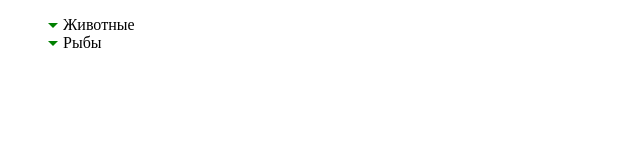
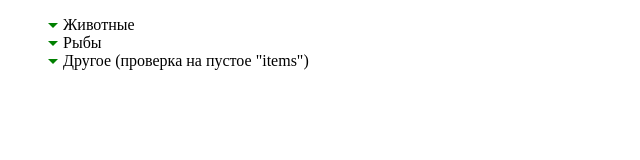
Before and after one commit to NepipenkoIgor/ts-courses-21.03.16, a plain HTML site: page lesson-1/home-work/korol_dmitriy/menu.html in a window 1280 px wide. Shown: the whole page, without its empty margins (0-640 px from the left). Drawn offline with Linux system fonts and the light colour scheme; files that its build step writes are made by us from their sources.

Commit message:
change structure

```diff
--- a/lesson-1/home-work/korol_dmitriy/menu.html
+++ b/lesson-1/home-work/korol_dmitriy/menu.html
@@ -7,6 +7,6 @@
 </head>
 <body>
 <nav class="menu" id="main-menu"></nav>
-<script src="menu.js"></script>
+<script src="./scripts/menu.js"></script>
 </body>
 </html>
--- /dev/null
+++ b/lesson-1/home-work/korol_dmitriy/scripts/menu.js
@@ -0,0 +1,75 @@
+var menu = [
+    {
+        title: 'Животные',
+        items: [
+            {
+                title: 'Млекопитающие',
+                items: [
+                    { title: 'Коровы' },
+                    { title: 'Ослы' },
+                    { title: 'Собаки' },
+                    { title: 'Тигры' }
+                ]
+            },
+            {
+                title: 'Другие',
+                items: [
+                    { title: 'Змеи' },
+                    { title: 'Птицы' },
+                    { title: 'Ящерицы' },
+                ],
+            },
+        ]
+    },
+    {
+        title: 'Рыбы',
+        items: [
+            {
+                title: 'Аквариумные',
+                items: [
+                    { title: 'Гуппи' },
+                    { title: 'Скалярии' }
+                ]
+            },
+            {
+                title: 'Форель',
+                items: [
+                    { title: 'Морская форель' }
+                ]
+            },
+        ]
+    },
+    {
+        title: 'Другое (проверка на пустое "items")',
+        items: []
+    }
+];
+initMenu(menu);
+function initMenu(menu) {
+    var menuStr = "";
+    menuStr += generateMenu(menu);
+    var mainMenu = document.getElementById('main-menu');
+    mainMenu.innerHTML = menuStr;
+    //add click on menuItem
+    mainMenu.addEventListener("click", function (event) {
+        var element = event.target;
+        if (element.classList.contains('title')) {
+            var parentElement = element.parentNode;
+            parentElement.classList.toggle('menu-open');
+        }
+    });
+}
+function generateMenu(menu) {
+    var result = "";
+    menu.map(function (menuItem) {
+        if ("items" in menuItem) {
+            var subMenu = "";
+            subMenu += generateMenu(menuItem.items);
+            result += "<li><a href=\"javascript:void(0);\" class=\"title\">" + menuItem.title + "</a>" + subMenu + "</li>";
+        }
+        else {
+            result += "<li><a href=\"#\">" + menuItem.title + "</a></li>";
+        }
+    });
+    return "<ul>" + result + "</ul>";
+}
```
Also changed, not shown: lesson-1/home-work/korol_dmitriy/scripts/menu.ts (renamed from lesson-1/home-work/korol_dmitriy/menu.ts, +12 -8 lines).
